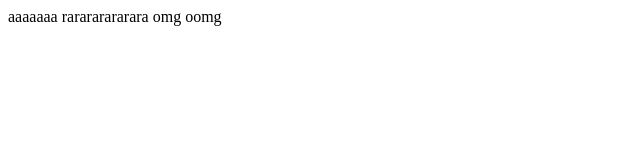
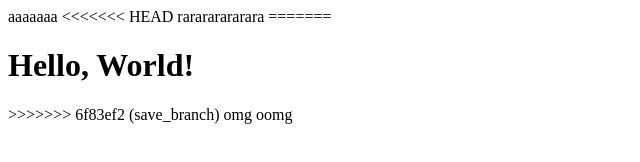
Before and after one commit to fzx6631285-collab/git_Demo, a plain HTML site: page Index.html in a window 1280 px wide. Shown: the whole page, without its empty margins (0-640 px from the left). Drawn offline with Linux system fonts and the light colour scheme.

Commit message:
save_branch

```diff
--- a/Index.html
+++ b/Index.html
@@ -7,9 +7,13 @@
 </head>
 <body>
     aaaaaaa
+<<<<<<< HEAD
 
 
     rarararararara
+=======
+    <h1>Hello, World!</h1>
+>>>>>>> 6f83ef2 (save_branch)
 </body>
 </html>
 
```
